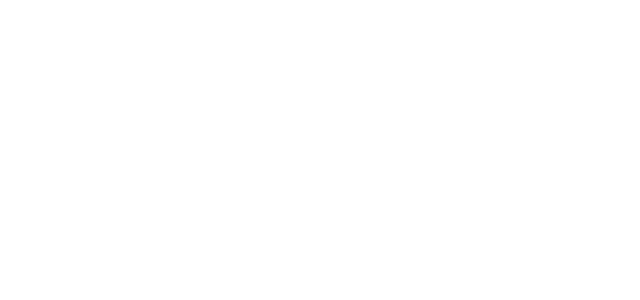
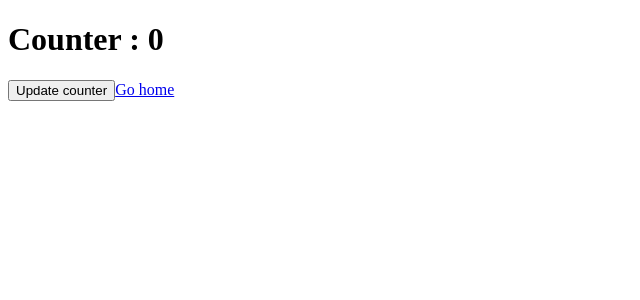
Before and after one commit to Mariowebcs/React-exercise, a React (Create React App) app: page /ClickCounter in a window 1280 px wide. Shown: the top 300 px of the page, without its empty margins (0-640 px from the left). Built offline with nearby package versions, Linux system fonts and the light colour scheme.

Commit message:
added exercise-59

```diff
--- a/src/App.js
+++ b/src/App.js
@@ -1,12 +1,17 @@
-import React from 'react';
+import React from "react";
+import { Routes, Route, } from "react-router-dom";
+import Welcome from "./Welcome";
+import ClickCounter from "./ClickCounter";
 
 const App = () => {
-    return (
-        <div>
-
-        </div>
-    )
+  return (
+    <div>
+      <Routes>
+        <Route path="/" element={<Welcome name="Giada" />} />
+        <Route path="/ClickCounter" element={<ClickCounter />} />
+      </Routes>
+    </div>
+  );
 };
 
-
 export default App;
--- /dev/null
+++ b/src/ClickCounter.js
@@ -0,0 +1,21 @@
+import React from "react";
+import { useState } from "react";
+import { Link } from 'react-router-dom';
+
+const ClickCounter = (props) => {
+  const [counter, setCounter] = useState(0);
+
+  const clickHandler = () => {
+    setCounter((prevState) => prevState + 1);
+  };
+
+  return (
+    <div>
+      <h1>Counter : {counter}</h1>
+      <button type="button" onClick={clickHandler}>Update counter</button>
+      <Link to="/">Go home</Link>
+    </div>
+  );
+};
+
+export default ClickCounter;
--- /dev/null
+++ b/src/Rooter.js
@@ -0,0 +1,15 @@
+import React from 'react';
+import { BrowserRouter } from 'react-router-dom';
+import App from './App';
+
+
+const Rooter = () => {
+    return(
+        <BrowserRouter>
+            <App/>
+        </BrowserRouter>
+        )
+};
+
+
+export default Rooter;
--- /dev/null
+++ b/src/Welcome.js
@@ -0,0 +1,13 @@
+import React from "react";
+import { Link } from 'react-router-dom';
+
+const Welcome = ({ name }) => {
+  return (
+    <div>
+      <h1>hello, {name}</h1>
+      <Link to="/ClickCounter">Go to CLick Counter</Link>
+    </div>
+  );
+};
+
+export default Welcome;
--- a/src/index.js
+++ b/src/index.js
@@ -1,6 +1,6 @@
 import React from 'react';
 import reactDom from 'react-dom/client';
-import App from './App';
+import Rooter from './Rooter';
 
 const root = reactDom.createRoot(document.getElementById('root'));
-root.render(<App/>);
+root.render(<Rooter/>);
```
